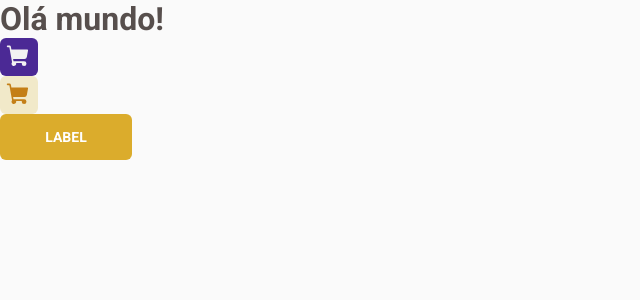
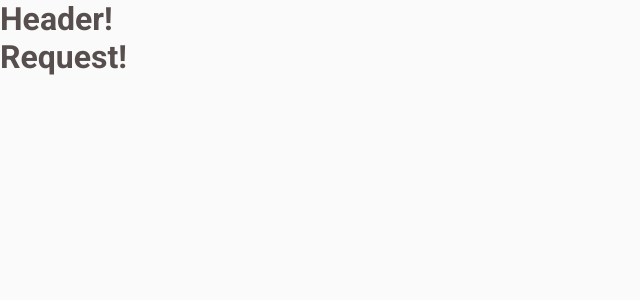
Before and after one commit to mateusrc-dev/coffe-delivery, a React (Vite) app: page /request in a window 1280 px wide. Shown: the top 300 px of the page, without its empty margins (0-640 px from the left). Built offline with nearby package versions, Linux system fonts and the light colour scheme.

Commit message:
create componente Header

```diff
--- a/package.json
+++ b/package.json
@@ -13,6 +13,7 @@
     "phosphor-react": "^1.4.1",
     "react": "^18.2.0",
     "react-dom": "^18.2.0",
+    "react-router-dom": "^6.6.1",
     "styled-components": "^5.3.6"
   },
   "devDependencies": {
--- /dev/null
+++ b/src/Router.tsx
@@ -0,0 +1,15 @@
+import { Routes, Route } from 'react-router-dom'
+import { Request } from './pages/Request'
+import { Home } from './pages/Home'
+import { DefaultLayout } from './layouts/DefaultLayout'
+
+export function Router() {
+  return (
+    <Routes>
+      <Route path="/" element={<DefaultLayout />}>
+        <Route path={'/'} element={<Home />} />
+        <Route path={'/request'} element={<Request />} />
+      </Route>
+    </Routes>
+  )
+}
--- /dev/null
+++ b/src/components/Header.styles.ts
@@ -0,0 +1,3 @@
+import styled from 'styled-components'
+
+export const HeaderContainer = styled.header``
--- /dev/null
+++ b/src/components/Header.tsx
@@ -0,0 +1,9 @@
+import { HeaderContainer } from './Header.styles'
+
+export function Header() {
+  return (
+    <HeaderContainer>
+      <h1> Header! </h1>
+    </HeaderContainer>
+  )
+}
--- /dev/null
+++ b/src/layouts/DefaultLayout.tsx
@@ -0,0 +1,11 @@
+import { Header } from '../components/Header'
+import { Outlet } from 'react-router-dom'
+
+export function DefaultLayout() {
+  return (
+    <div>
+      <Header />
+      <Outlet />
+    </div>
+  )
+}
--- a/src/main.tsx
+++ b/src/main.tsx
@@ -1,15 +1,18 @@
 import React from 'react'
 import ReactDOM from 'react-dom/client'
 import { ThemeProvider } from 'styled-components'
-import { App } from './App'
+import { BrowserRouter } from 'react-router-dom'
+import { Router } from './Router'
 import { GlobalStyle } from './styles/global'
 import { defaultTheme } from './styles/themes/default'
 
 ReactDOM.createRoot(document.getElementById('root') as HTMLElement).render(
   <ThemeProvider theme={defaultTheme}>
-    <React.StrictMode>
-      <App />
-      <GlobalStyle />
-    </React.StrictMode>
+    <BrowserRouter>
+      <React.StrictMode>
+        <Router />
+        <GlobalStyle />
+      </React.StrictMode>
+    </BrowserRouter>
   </ThemeProvider>,
 )
--- a/src/App.tsx
+++ b/src/pages/Home.tsx
@@ -1,8 +1,8 @@
 import { ShoppingCart } from 'phosphor-react'
-import { Button } from './components/Button'
-import { ButtonTwo } from './components/ButtonTwo'
+import { Button } from '../components/Button'
+import { ButtonTwo } from '../components/ButtonTwo'
 
-export function App() {
+export function Home() {
   return (
     <div>
       <h1> Olá mundo! </h1>
--- /dev/null
+++ b/src/pages/Request.tsx
@@ -0,0 +1,7 @@
+export function Request() {
+  return (
+    <div>
+      <h1> Request! </h1>
+    </div>
+  )
+}
```
Also changed, not shown: 1 other file (tests, documents, lock files or other folders).
